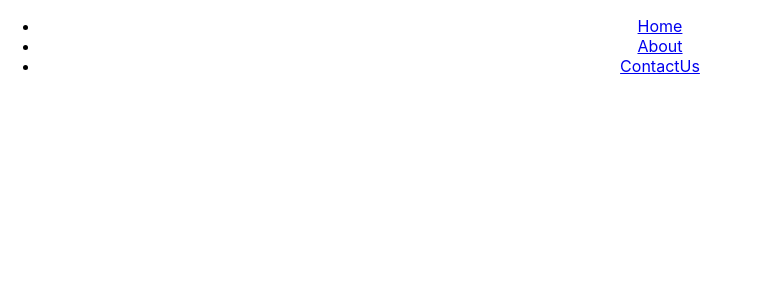
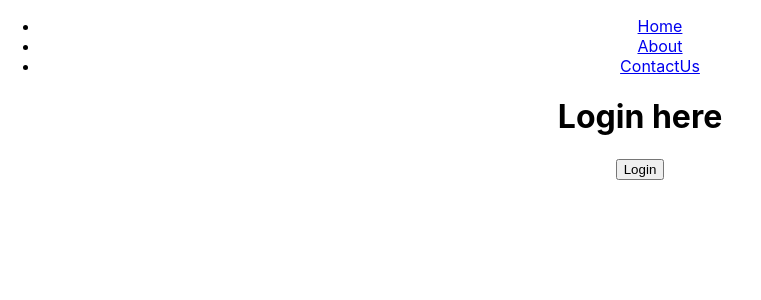
Before and after one commit to IT3133Pactrical/Day8, a React (Create React App) app in the folder myapp/: page / in a window 1280 px wide. Shown: the top 300 px of the page, without its empty margins (0-761 px from the left). Built offline with nearby package versions, Linux system fonts and the light colour scheme.

Commit message:
create login and dashboard path

```diff
--- a/myapp/src/App.js
+++ b/myapp/src/App.js
@@ -4,6 +4,8 @@ import { BrowserRouter as Router,Routes,Route,Link,NavLink} from 'react-router-d
 import Home from './components/Home';
 import About from './components/About';
 import Contactus from './components/Contactus';
+import Login from './components/Login';
+import Dashboard from './components/Dashboard';
 
 function App() {
   return (
@@ -20,6 +22,8 @@ function App() {
           <Route path='/home'element={<Home/>}/>
           <Route path='/about'element={<About/>}/>
           <Route path='/contact'element={<Contactus/>}/>
+          <Route path='/'element={<Login/>}/>
+          <Route path='/dash'element={<Dashboard/>}/>
         </Routes>
       </Router>
     </div>
--- a/myapp/src/components/Dashboard.js
+++ b/myapp/src/components/Dashboard.js
@@ -0,0 +1,7 @@
+export default function Dashboard(){
+    return(
+        <div>
+            <h1>Hello Admin</h1>
+        </div>
+    );
+}
--- a/myapp/src/components/Login.js
+++ b/myapp/src/components/Login.js
@@ -0,0 +1,8 @@
+export default function Login(){
+    return(
+        <div>
+            <h1>Login here</h1>
+            <button>Login</button>
+        </div>
+    );
+}
```
